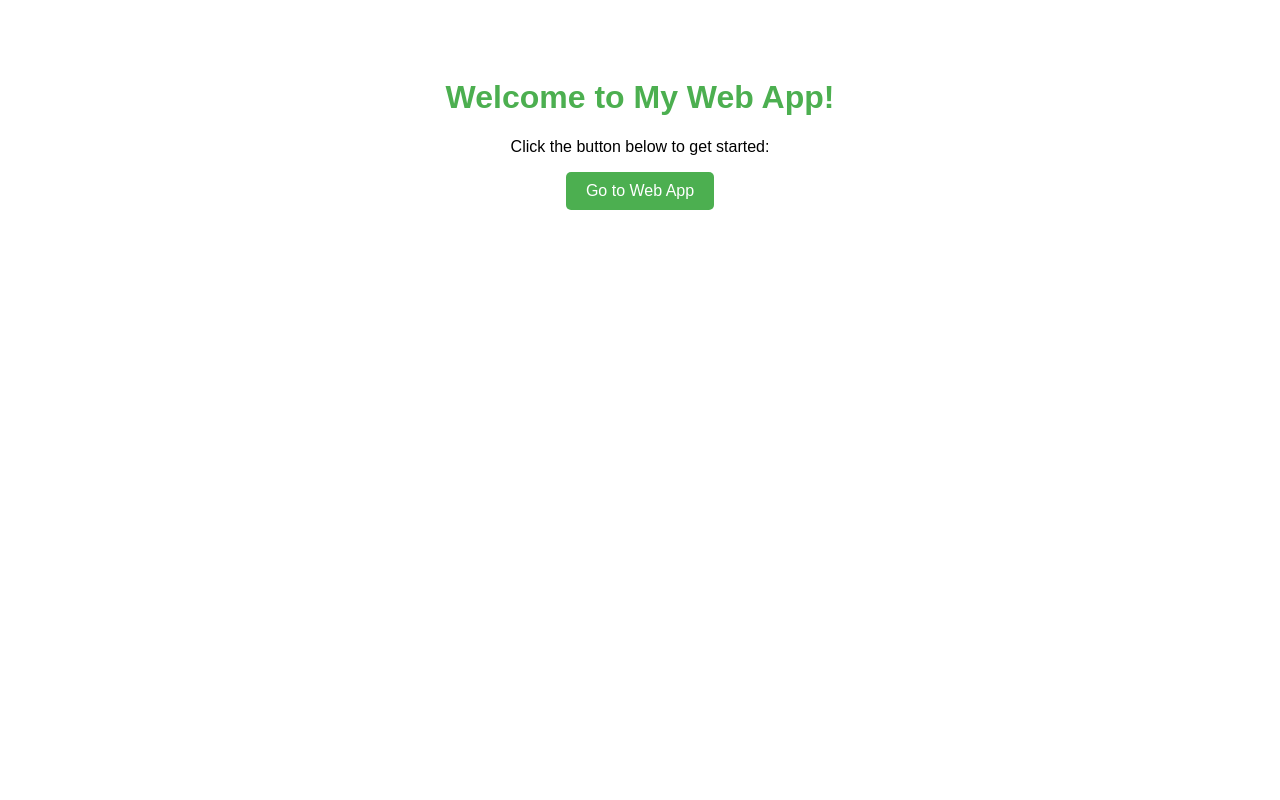
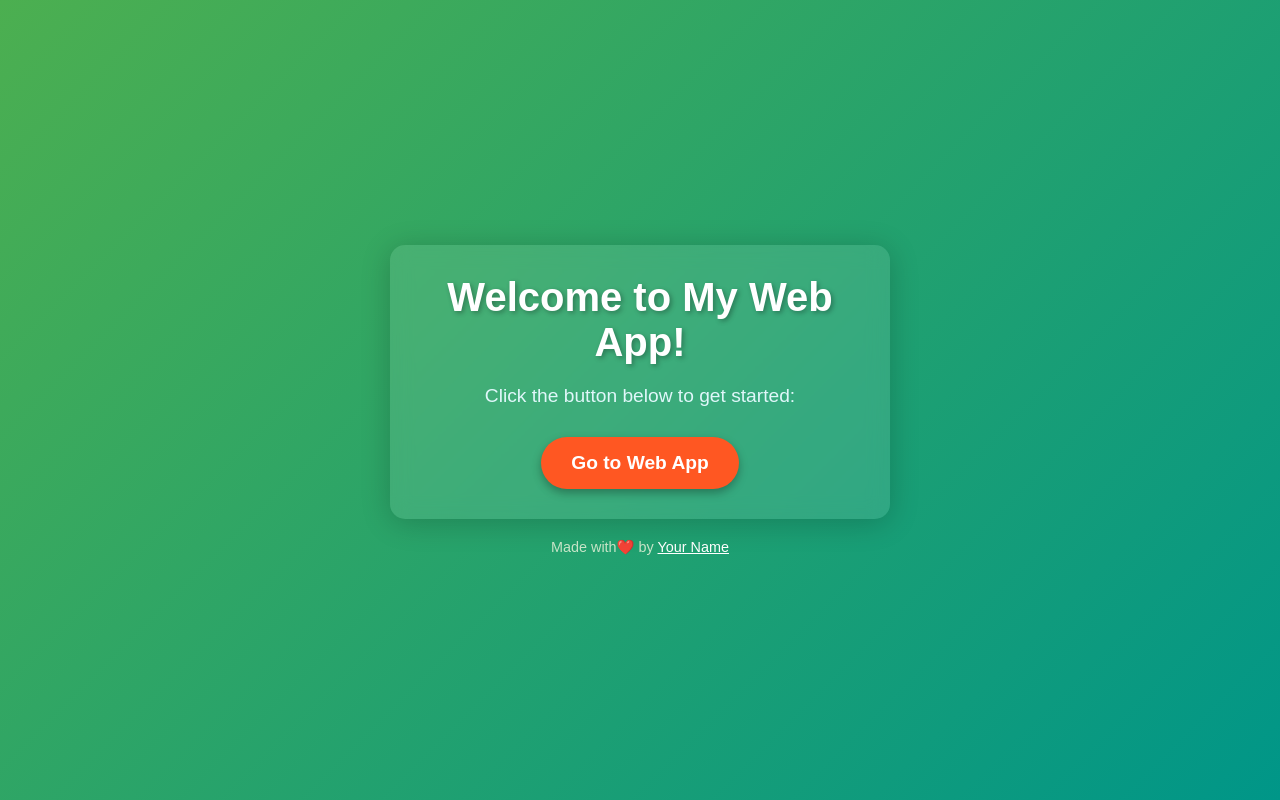
Before and after one commit to vladxdboi/rtu_dep_bot, a plain HTML site: page static/index.html in a window 1280 px wide. Drawn offline with Linux system fonts and the light colour scheme.

Commit message:
css added

```diff
--- a/static/index.html
+++ b/static/index.html
@@ -1,33 +1,19 @@
 <!DOCTYPE html>
-<html>
-    <head>
-        <title>Welcome to My Web App</title>
-        <style>
-            body {
-                font-family: Arial, sans-serif;
-                text-align: center;
-                padding: 50px;
-            }
-            h1 {
-                color: #4CAF50;
-            }
-            button {
-                padding: 10px 20px;
-                font-size: 16px;
-                cursor: pointer;
-                background-color: #4CAF50;
-                color: white;
-                border: none;
-                border-radius: 5px;
-            }
-            button:hover {
-                background-color: #45a049;
-            }
-        </style>
-    </head>
-    <body>
+<html lang="en">
+<head>
+    <meta charset="UTF-8">
+    <meta name="viewport" content="width=device-width, initial-scale=1.0">
+    <title>Welcome to My Web App</title>
+    <link rel="stylesheet" href="styles.css">
+</head>
+<body>
+    <div class="card">
         <h1>Welcome to My Web App!</h1>
         <p>Click the button below to get started:</p>
         <button onclick="window.location.href='https://t.me/rtu_dep_bot/Bobing'">Go to Web App</button>
-    </body>
+    </div>
+    <footer>
+        Made with❤️ by <a href="#">Your Name</a>
+    </footer>
+</body>
 </html>
--- /dev/null
+++ b/static/styles.css
@@ -0,0 +1,80 @@
+/* Reset styles */
+* {
+    margin: 0;
+    padding: 0;
+    box-sizing: border-box;
+}
+
+/* Background gradient */
+body {
+    font-family: 'Arial', sans-serif;
+    background: linear-gradient(135deg, #4CAF50, #009688);
+    color: #fff;
+    text-align: center;
+    padding: 50px;
+    min-height: 100vh;
+    display: flex;
+    flex-direction: column;
+    justify-content: center;
+    align-items: center;
+}
+
+/* Card container for content */
+.card {
+    background: rgba(255, 255, 255, 0.1);
+    border-radius: 15px;
+    padding: 30px;
+    width: 90%;
+    max-width: 500px;
+    box-shadow: 0 4px 30px rgba(0, 0, 0, 0.2);
+    backdrop-filter: blur(10px);
+    text-align: center;
+}
+
+h1 {
+    font-size: 2.5em;
+    margin-bottom: 20px;
+    color: #ffffff;
+    text-shadow: 2px 2px 5px rgba(0, 0, 0, 0.3);
+}
+
+p {
+    font-size: 1.2em;
+    margin-bottom: 30px;
+    color: #e0f7fa;
+}
+
+button {
+    padding: 15px 30px;
+    font-size: 1.2em;
+    font-weight: bold;
+    cursor: pointer;
+    background-color: #ff5722;
+    color: white;
+    border: none;
+    border-radius: 50px;
+    transition: all 0.3s ease;
+    box-shadow: 0 4px 10px rgba(0, 0, 0, 0.3);
+}
+
+button:hover {
+    background-color: #e64a19;
+    transform: translateY(-2px);
+    box-shadow: 0 6px 15px rgba(0, 0, 0, 0.4);
+}
+
+/* Footer for additional text */
+footer {
+    margin-top: 20px;
+    font-size: 0.9em;
+    color: #c8e6c9;
+}
+
+footer a {
+    color: #ffffff;
+    text-decoration: underline;
+}
+
+footer a:hover {
+    text-decoration: none;
+}
```
